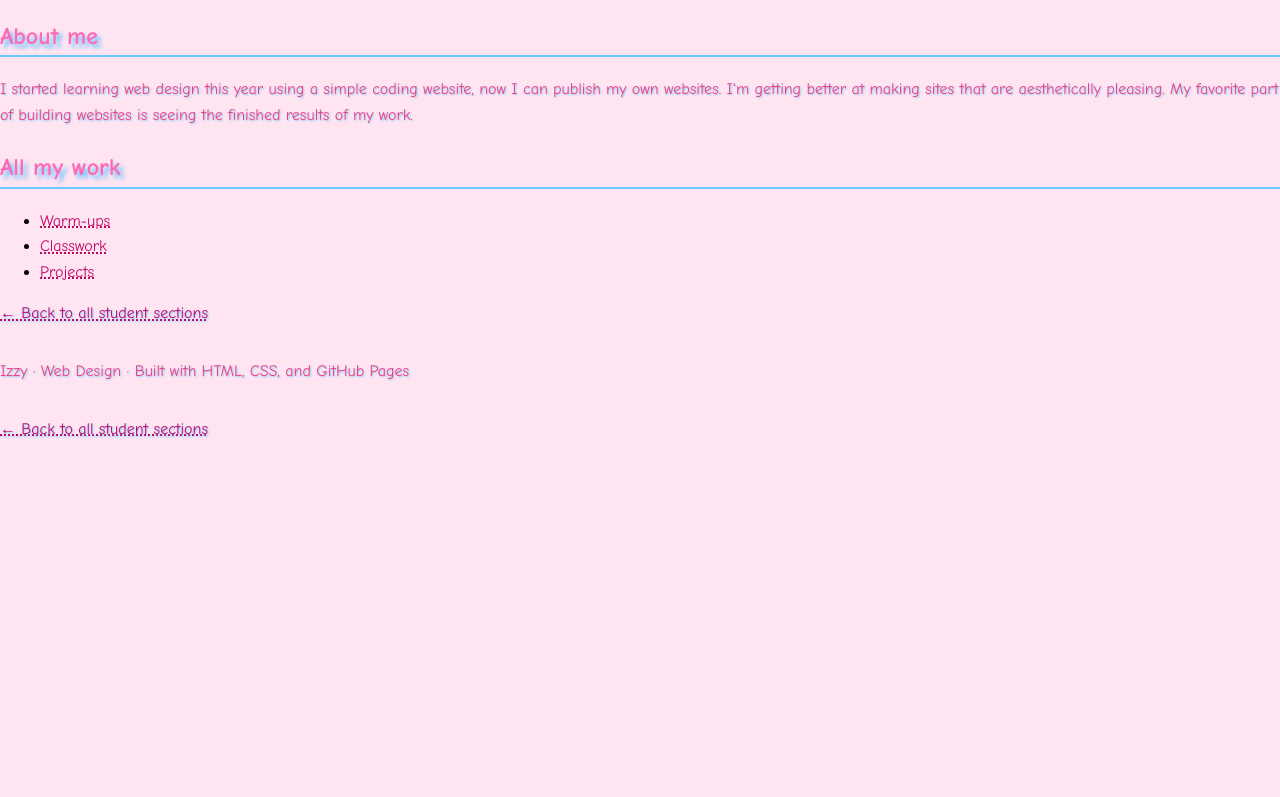
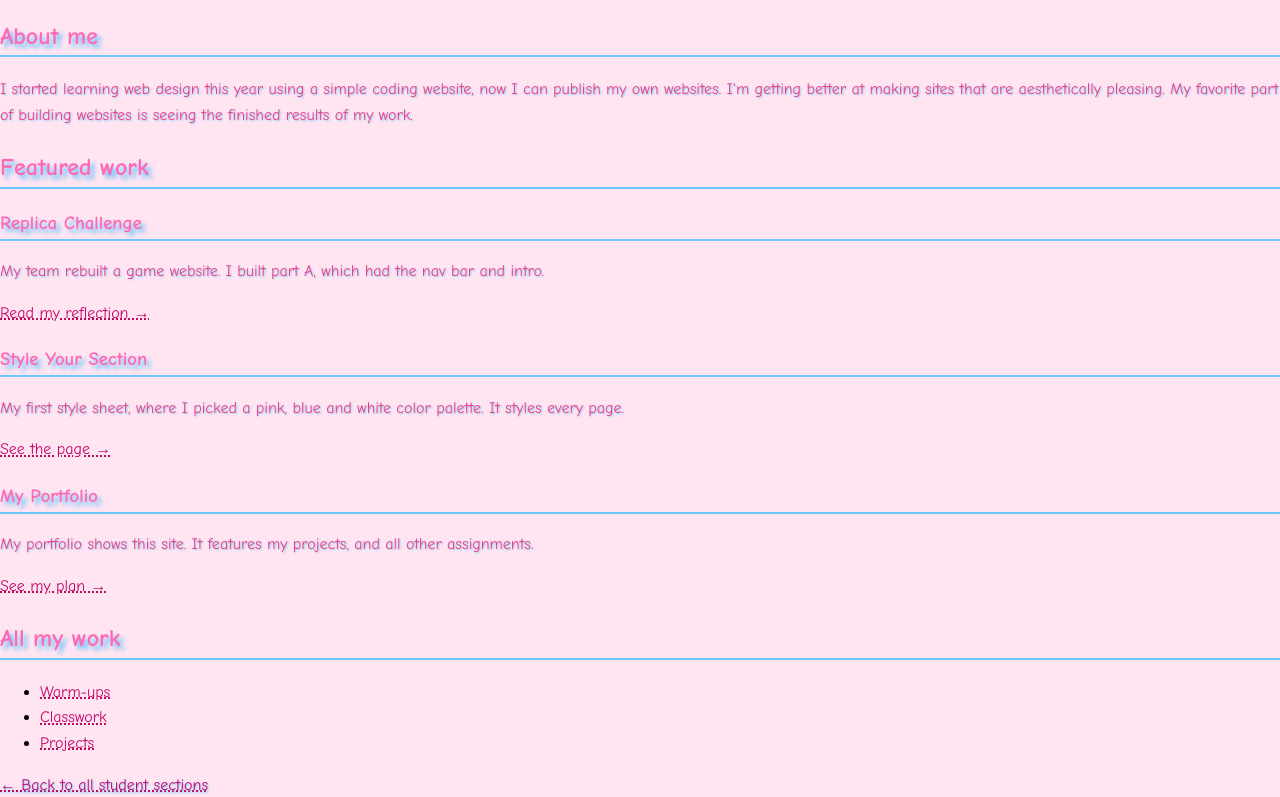
Before and after one commit to montverde-webdesign/izzy-schwartzberg, a plain HTML site: page index.html in a window 1280 px wide. Shown: the part 432-1229 px from the top of the page. Before the commit the page ends 890 px from the top, so only its background shows below. Drawn offline with Linux system fonts and the light colour scheme.

Commit message:
Add featured work cards

```diff
--- a/index.html
+++ b/index.html
@@ -46,6 +46,41 @@
         </p>
       </section>
 
+      <section class="featured">
+        <h2>Featured work</h2>
+        <div class="cards">
+          <div class="card">
+            <h3>Replica Challenge</h3>
+            <p>
+              My team rebuilt a game website. I built part A, which had the nav
+              bar and intro.
+            </p>
+            <a href="projects/2026-11-05-replica-challenge.html"
+              >Read my reflection &rarr;</a
+            >
+          </div>
+          <div class="card">
+            <h3>Style Your Section</h3>
+            <p>
+              My first style sheet, where I picked a pink, blue and white color
+              palette. It styles every page.
+            </p>
+            <a href="classwork/2026-10-23-style-my-section.html"
+              >See the page &rarr;</a
+            >
+          </div>
+          <div class="card">
+            <h3>My Portfolio</h3>
+            <p>
+              My portfolio shows this site. It features my projects, and all
+              other assignments.
+            </p>
+            <a href="classwork/2026-11-16-portfolio-plan.html"
+              >See my plan &rarr;</a
+            >
+          </div>
+        </div>
+      </section>
       <section class="all-work">
         <h2>All my work</h2>
         <ul class="work-links">
@@ -61,9 +96,11 @@
         >
       </p>
     </main>
-<footer>
-  <p>Izzy &middot; Web Design &middot; Built with HTML, CSS, and GitHub Pages</p>
-</footer>
+    <footer>
+      <p>
+        Izzy &middot; Web Design &middot; Built with HTML, CSS, and GitHub Pages
+      </p>
+    </footer>
     <p>
       <a href="https://montverde-webdesign.github.io/submissions.html"
         >&larr; Back to all student sections</a
```
Also changed, not shown: classwork/2026-11-16-portfolio-plan.html (renamed from classwork/2026-11-16-portfolio-plan.html.html).
